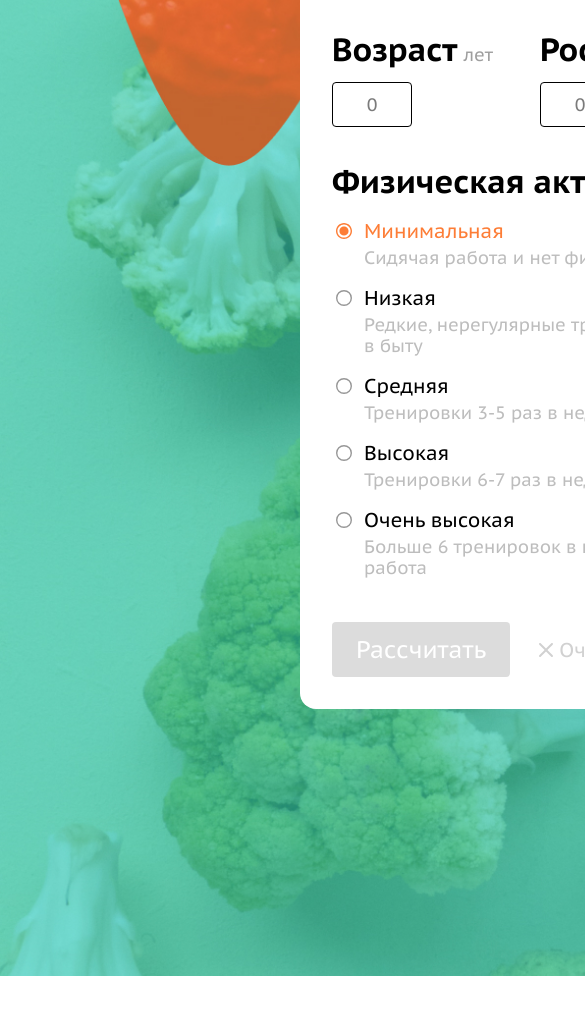
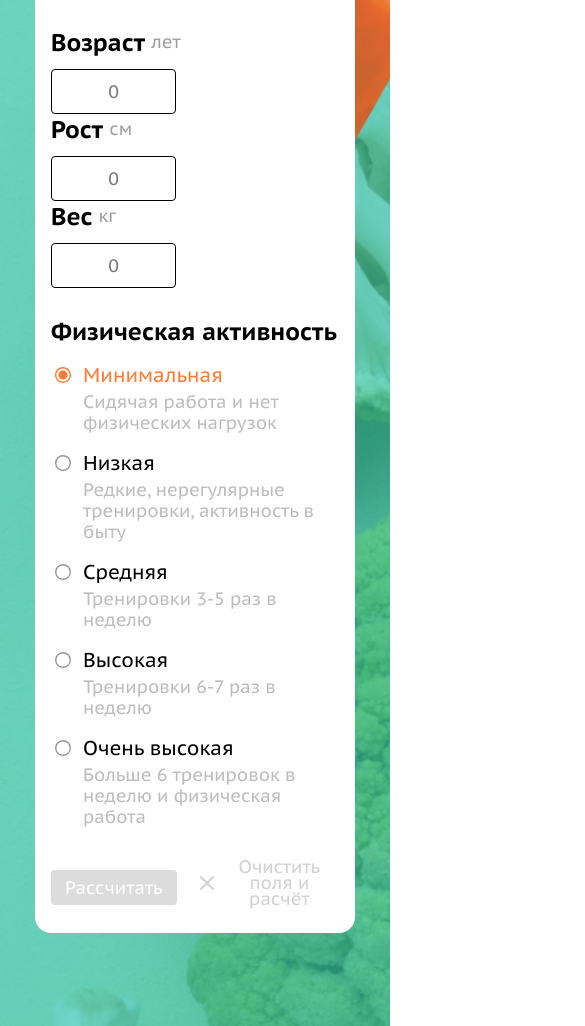
Before and after one commit to AndrewYurlow/calorie-calculator, a plain HTML site: page index.html in a window 390 px wide. Shown: the part 276-1302 px from the top of the page, 585 px wide, since content can reach past the window. Before the commit the page ends 1252 px from the top, so only its background shows below. Drawn offline with Linux system fonts and the light colour scheme.

Commit message:
feature: добавить адаптивность

```diff
--- a/css/body/body.css
+++ b/css/body/body.css
@@ -22,20 +22,12 @@
   --color-warning-hover: #ff8484;
 }
 
-html,
 body {
+  width: 100%;
+  /* min-width: 1160px; */
   height: 100%;
   margin: 0;
   padding: 0;
-}
-
-html {
-  min-width: 1160px;
-}
-
-body {
-  width: 100%;
-
   font-size: 18px;
   line-height: 21px;
   font-family: "PT Sans Caption", "Arial", sans-serif;
--- a/css/button/button.css
+++ b/css/button/button.css
@@ -29,3 +29,10 @@
   cursor: not-allowed;
   background-color: var(--color-gray-lightest);
 }
+
+@media screen and (max-width: 560px) {
+  .button {
+    font-size: 18px;
+    padding: 10px 14px;
+  }
+}
--- a/css/container/container.css
+++ b/css/container/container.css
@@ -1,12 +1,16 @@
 .container {
   width: 100%;
-  max-width: 1160px;
+  max-width: 560px;
   margin: 0 auto;
-  padding-right: 300px;
-  padding-left: 300px;
 }
 
 .container--no-padding {
   padding-right: 0;
   padding-left: 0;
 }
+
+@media screen and (max-width: 560px) {
+  .container{
+    max-width: 320px;
+  }
+}
--- a/css/counter/__form/counter__form.css
+++ b/css/counter/__form/counter__form.css
@@ -14,3 +14,9 @@
 
   background-color: var(--color-background-main);
 }
+
+@media screen and (max-width: 560px){
+  .counter__form, .counter__result{
+    padding: 16px 16px;
+  }
+}
--- a/css/counter/__result-item/counter__result-item.css
+++ b/css/counter/__result-item/counter__result-item.css
@@ -17,3 +17,19 @@
 
   color: var(--color-gray-dark);
 }
+
+@media screen and (max-width: 560px) {
+  .counter__result-item{
+    margin: 0 10px;
+  }
+  .counter__result-item:first-child {
+    margin-left: 0;
+  }
+  .counter__result-item h3 {
+    font-size: 18px;
+    line-height: 1.15;
+  }
+  .counter__result-item p {
+    font-size: 16px;
+  }
+}
--- a/css/counter/__result-list/counter__result-list.css
+++ b/css/counter/__result-list/counter__result-list.css
@@ -6,3 +6,9 @@
 
   list-style: none;
 }
+
+@media screen and (max-width: 560px) {
+  .counter__result-list {
+    margin-top: 15px;
+  }
+}
--- a/css/form/__item/form__item.css
+++ b/css/form/__item/form__item.css
@@ -12,3 +12,9 @@
 .form__item:last-child {
   margin-bottom: 0;
 }
+
+@media screen and (max-width: 560px) {
+  .form__item {
+    margin-bottom: 30px;
+  }
+}
--- a/css/form/__parameters/form__parameters.css
+++ b/css/form/__parameters/form__parameters.css
@@ -1,3 +1,9 @@
 .form__parameters {
   margin-bottom: 34px;
 }
+
+@media screen and (max-width: 560px) {
+  .form__parameters {
+    margin-bottom: 30px;
+  }
+}
--- a/css/form/__reset-button/form__reset-button.css
+++ b/css/form/__reset-button/form__reset-button.css
@@ -37,3 +37,11 @@
 
   cursor: not-allowed;
 }
+
+@media screen and (max-width: 560px) {
+  .form__reset-button {
+    margin-left: 18px;
+    font-size: 18px;
+    margin-bottom: 10px;
+  }
+}
--- a/css/form/__submit/form__submit.css
+++ b/css/form/__submit/form__submit.css
@@ -3,3 +3,9 @@
   align-items: center;
   margin-top: 42px;
 }
+
+@media screen and (max-width: 560px) {
+  .form__submit {
+    margin-top: 0;
+  }
+}
--- a/css/heading-main/heading-main.css
+++ b/css/heading-main/heading-main.css
@@ -6,3 +6,11 @@
   font-size: 64px;
   line-height: 83px;
 }
+
+@media screen and (max-width: 560px){
+  .heading-main{
+    font-size: 48px;
+    line-height: 1.15;
+    margin-bottom: 10px;
+  }
+}
--- a/css/heading/heading.css
+++ b/css/heading/heading.css
@@ -6,3 +6,10 @@
   font-size: 32px;
   line-height: 41px;
 }
+
+@media screen and (max-width: 560px) {
+  .heading {
+    font-size: 24px;
+    line-height: 1.15;
+  }
+}
--- a/css/input/__wrapper/input__wrapper.css
+++ b/css/input/__wrapper/input__wrapper.css
@@ -45,3 +45,9 @@
 .input__wrapper input:focus::placeholder {
   color: transparent;
 }
+
+@media screen and (max-width: 560px) {
+  .input__wrapper {
+    width: 125px;
+  }
+}
--- a/css/inputs-group/inputs-group.css
+++ b/css/inputs-group/inputs-group.css
@@ -11,3 +11,13 @@
   margin-left: 47px;
   margin-right: auto;
 }
+
+@media screen and (max-width:560px) {
+  .inputs-group {
+    flex-direction: column;
+  }
+  .inputs-group .input:nth-child(2) {
+    margin-left: 0;
+    margin-right: 0;
+  }
+}
```
